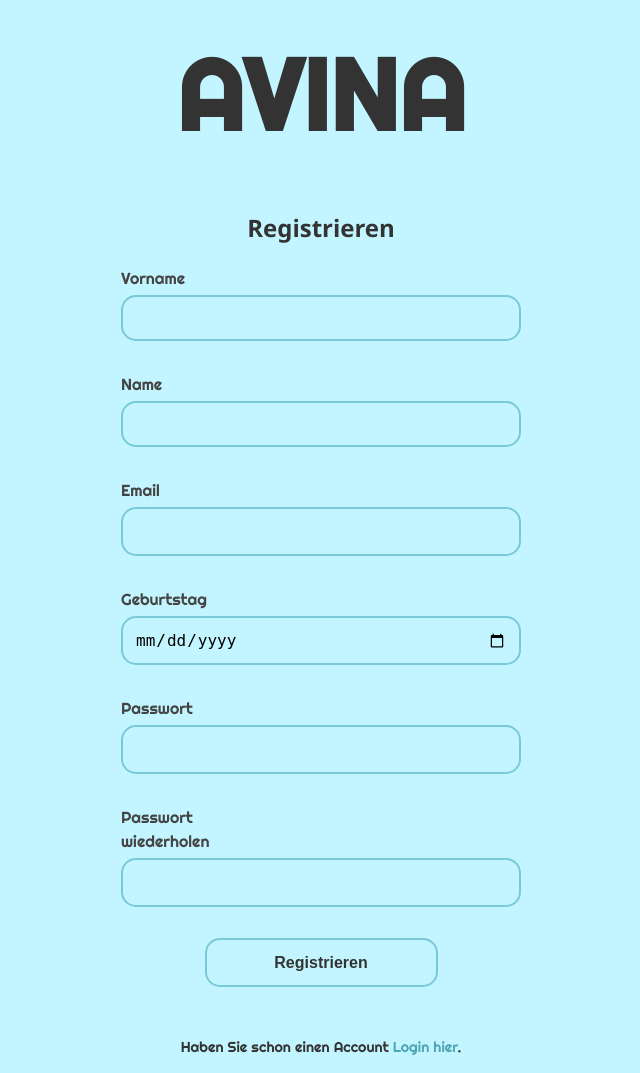
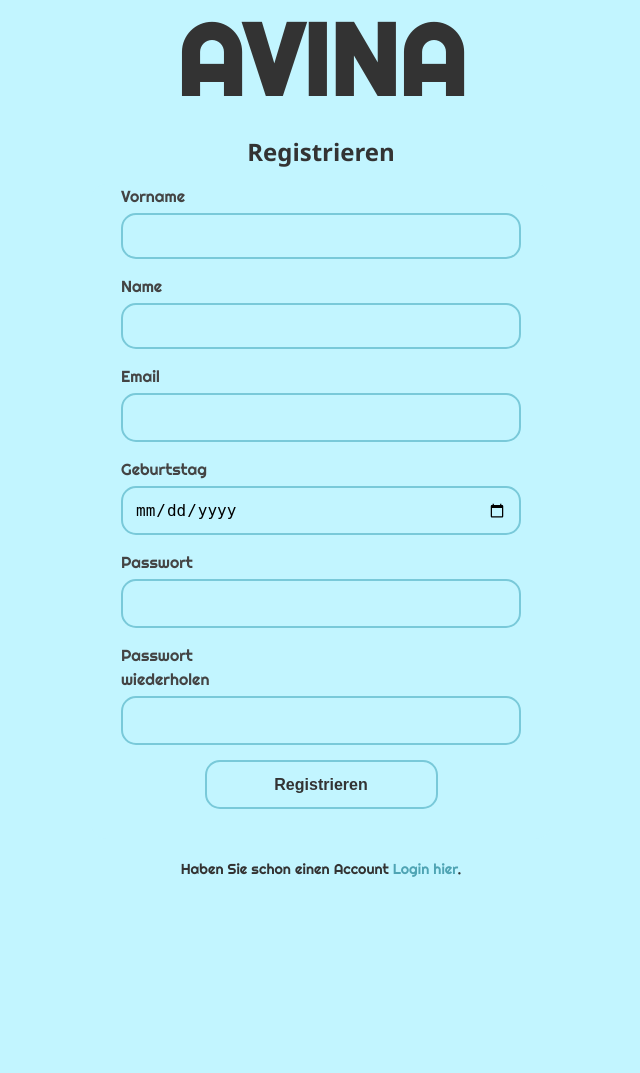
Before and after one commit to elenahaefl/Avina, a PHP site: page /register.html in a window 1280 px wide. Shown: the whole page, without its empty margins (319-959 px from the left). After the commit the page ends 877 px from the top, so only its background shows below. Run offline with PHP 8.4, Linux system fonts and the light colour scheme.

Commit message:
line-height angepasst von h1 h2

```diff
--- a/css/register.css
+++ b/css/register.css
@@ -35,6 +35,7 @@ form#registerForm {
 form div {
   display: flex;
   flex-direction: column;
+  margin-bottom: 0px;
 }
 
 label {
--- a/css/style.css
+++ b/css/style.css
@@ -35,6 +35,7 @@ h1 {
   font-family: var(--main-font);
   display: flex;
   flex-direction: column;
+  line-height: 0.8;
 }
 
 h2 {
@@ -42,6 +43,7 @@ h2 {
   color: #333;
   font-size: 1.5rem;
   text-align: center;
+  line-height: 1;
 }
 
 
```
